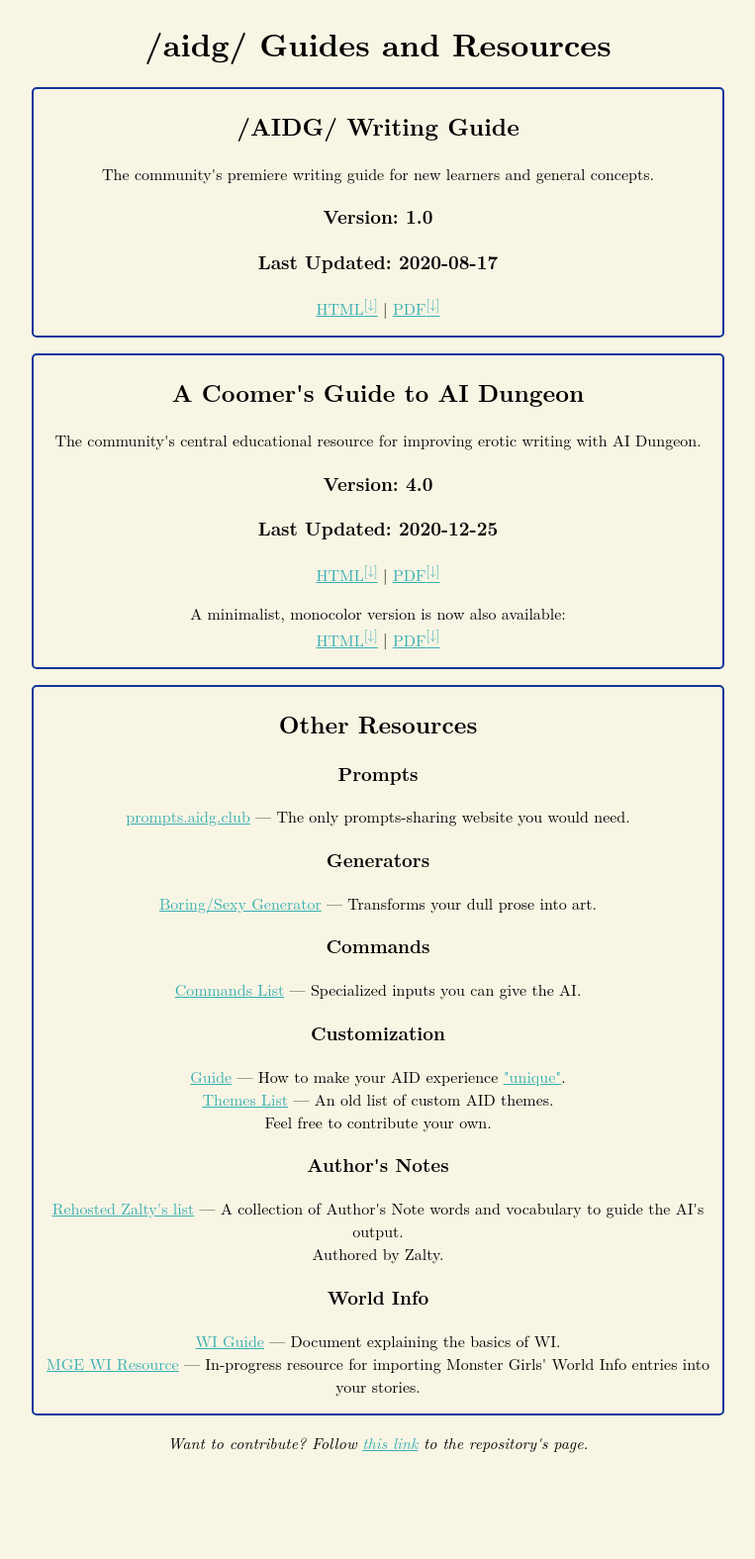
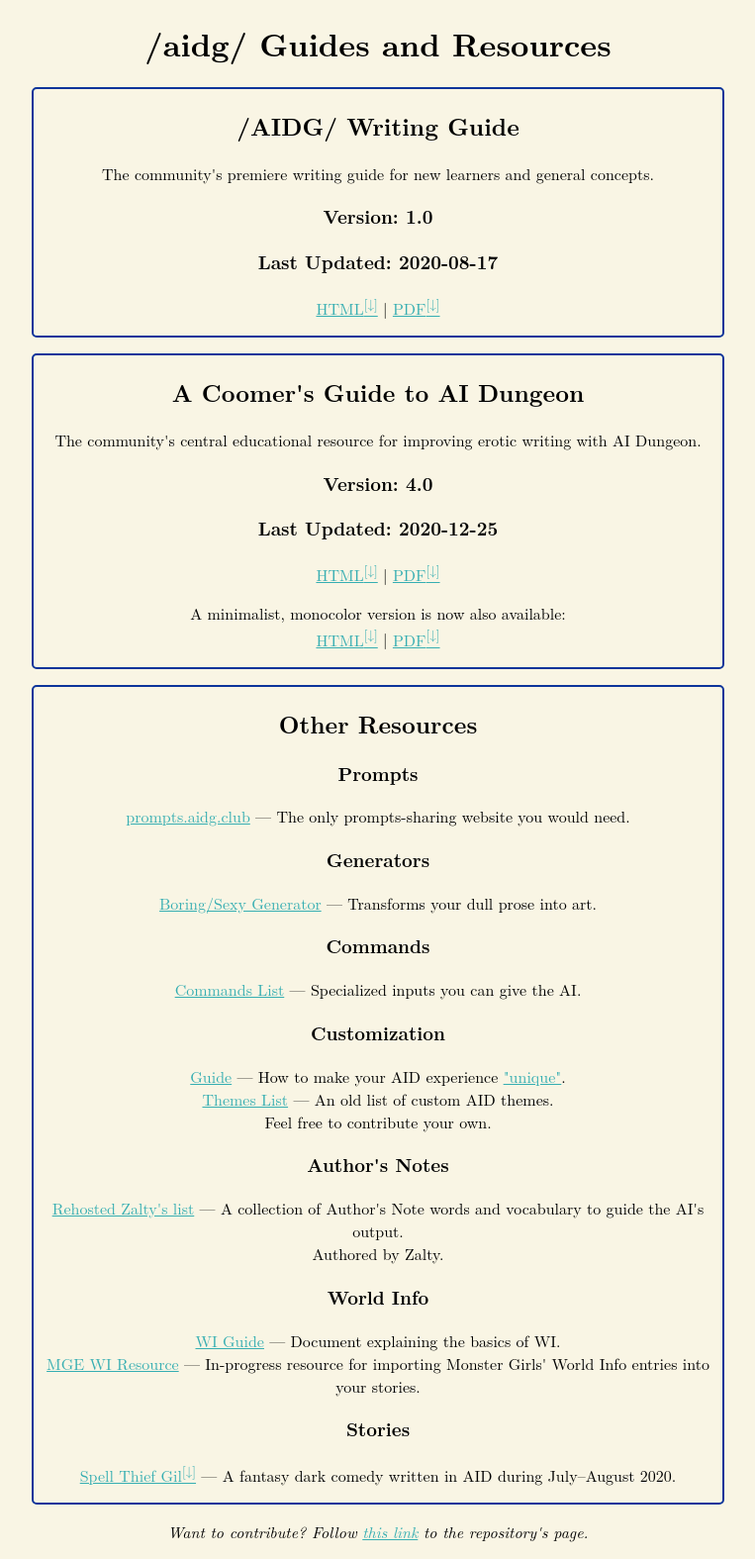
Before and after one commit to ManwhoreDev/CoomersGuide.github.io, a Jekyll site: the page index.html, which Jekyll copies as it is, in a window 1280 px wide. Shown: the whole page at 99% size, without its empty margins (258-1021 px from the left). Built offline with Jekyll 4.4.1, drawn with Linux system fonts in a browser that asks for light colours; some web fonts are replaced; before the commit the page ends 1485 px from its top, so only the background shows below that.

Commit message:
add Gil-saga

```diff
--- a/index.html
+++ b/index.html
@@ -73,11 +73,18 @@
 <a href="Resources-And-Guides/Authors-Note-Zalty-List.html">Rehosted Zalty's list</a> &mdash; A collection of Author's Note words and vocabulary to guide the AI's output.<br/> Authored by Zalty.
 
 				<h3>World Info</h3>
-			<a href="Resources-And-Guides/WI-resources/WI-Guide.html">WI Guide</a> &mdash; Document explaining the basics of WI.<br/>
-			<a href="Resources-And-Guides/WI.html">MGE WI Resource</a> &mdash; In-progress resource for importing Monster Girls' World Info entries into your stories.
+				<a href="Resources-And-Guides/WI-resources/WI-Guide.html">WI Guide</a> &mdash; Document explaining the basics of WI.<br/>
+				<a href="Resources-And-Guides/WI.html">MGE WI Resource</a> &mdash; In-progress resource for importing Monster Girls' World Info entries into your stories.
+
+				<h3>Stories</h3>
+				<a href="Resources-And-Guides/Stories/Spell Thief Gil.pdf">Spell Thief Gil</a><a href="Resources-And-Guides/Stories/Spell Thief Gil.pdf"download><sup>[&#8595;]</sup></a> &mdash; A fantasy dark comedy written in AID during July&ndash;August 2020.<br/>
 
 <p style="margin-bottom:1em;">
 </section>
+
+<p style="margin-bottom:1em;">
+</section>
+
 
 
 
```
Also changed, not shown: 1 other file.
